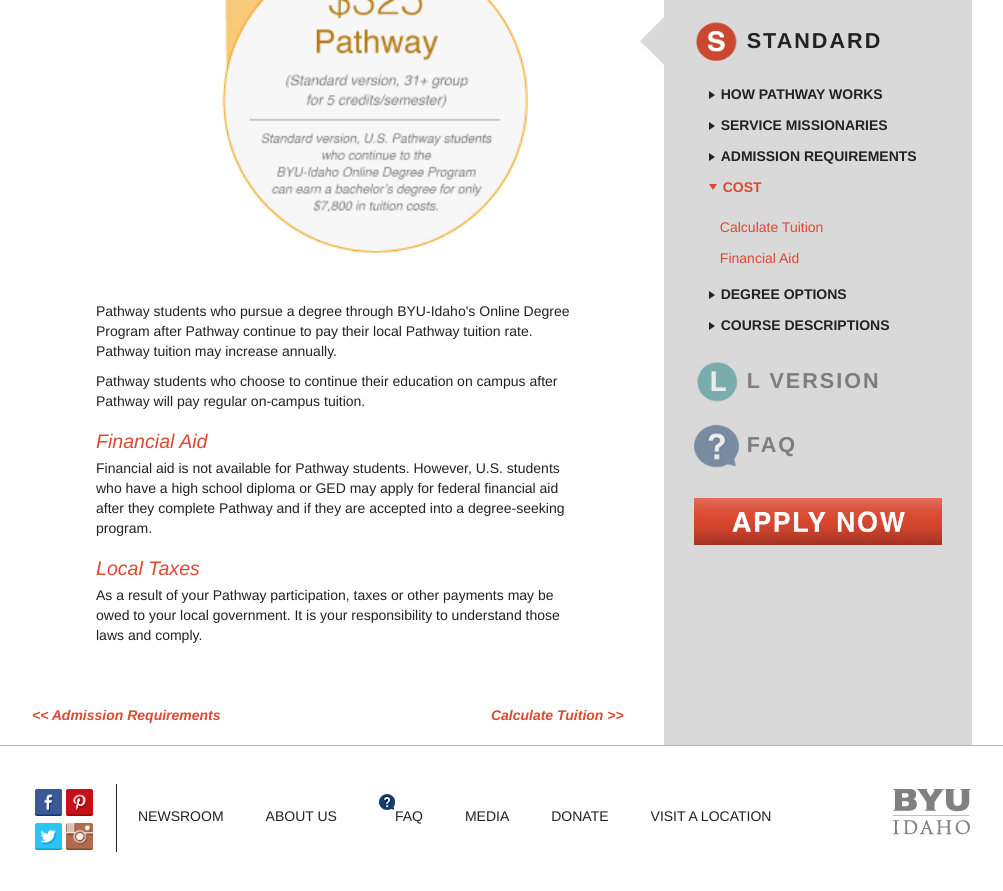
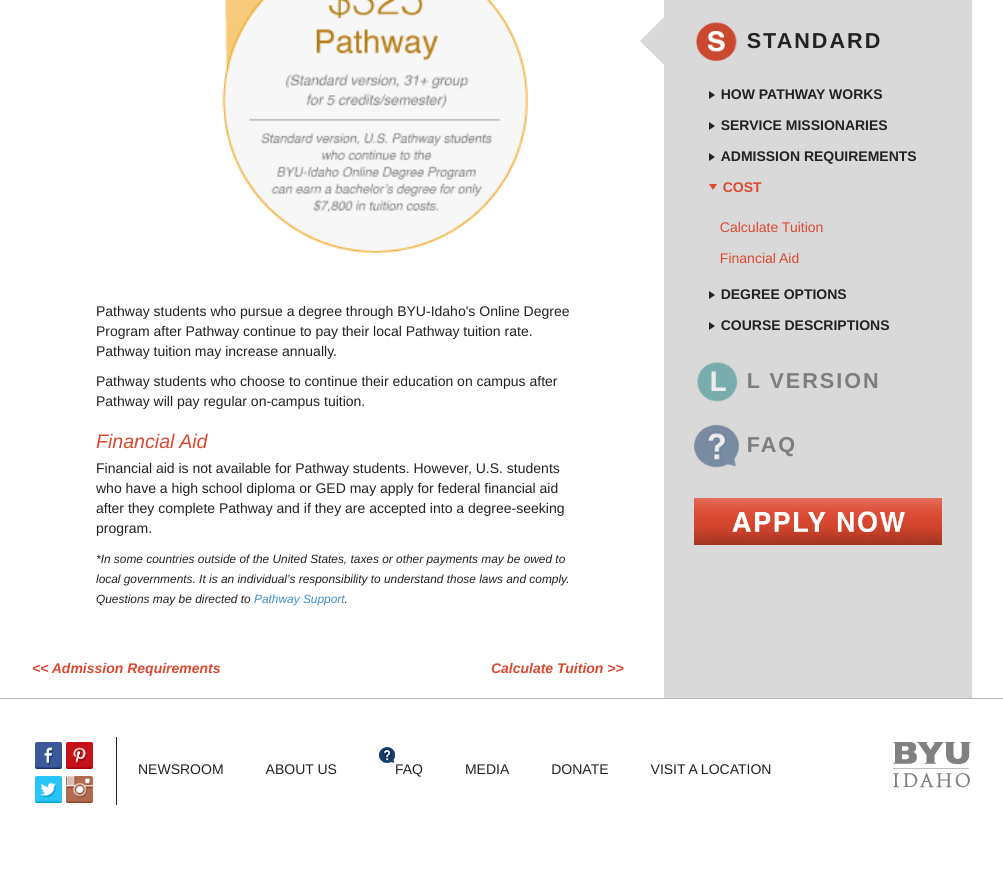
Before and after one commit to gordoman/pathway.lds.org-jekyll, a Jekyll site: the page built from jekyll-source/pages/what_is_pathway/s_version/cost.html, in a window 1280 px wide and 900 px high, scrolled down 1131 px. Shown: the top 891 px of the window, without its empty margins (138-1141 px from the left). Built offline with Jekyll 4.4.1, drawn with Linux system fonts in a browser that asks for light colours; nearby versions of some CDN libraries; after the commit the page ends 1984 px from its top, so only the background shows below that; some of the changed text lies outside the part shown.

Commit message:
revised tax disclaimer

```diff
--- a/jekyll-source/pages/what_is_pathway/l_version/cost.html
+++ b/jekyll-source/pages/what_is_pathway/l_version/cost.html
@@ -22,7 +22,7 @@
 					<h2 id="Cost" class="subheading">Cost</h2>
 				</div>
 				<div class="main-content">
-					<p>Pathway’s low tuition rate brings a college education within financial reach of many who thought they could not afford college.</p>
+					<p>Pathway’s low tuition rate brings a college education within financial reach of many who thought they could not afford college*.</p>
 					<br>
 					<a href="{{site.baseurl}}pages/what_is_pathway/l_version/cost_calc_tuition.html"><img src="{{site.baseurl}}img/cost/button_tuition_blue.png" alt="Click here to calculate tuition" class="img-responsive" width="100%"></a>
 					<br>
@@ -35,8 +35,7 @@
 					<p>Pathway students who choose to continue their education on campus after Pathway will pay regular on-campus tuition.</p>
 					<h3 id="FinancialAid" class="p-heading turquoise">Financial Aid</h3>
 					<p>Financial aid is not available for Pathway students. However, U.S. students who have a high school diploma or GED may apply for federal financial aid after they complete Pathway and if they are accepted into a degree-seeking program.</p>
-					<h3 id="LocalTax" class="p-heading turquoise">Local Taxes</h3>
-					<p>As a result of your Pathway participation, taxes or other payments may be owed to your local government. It is your responsibility to understand those laws and comply.</p>
+					<small><em>*In some countries outside of the United States, taxes or other payments may be owed to local governments. It is an individual’s responsibility to understand those laws and comply. Questions may be directed to <a href="{{site.baseurl}}pages/advising-and-support.html">Pathway Support</a>.</em></small>
 				</div>
 			</div>
 			<a href="{{site.baseurl}}pages/what_is_pathway/l_version/admission.html" class="previous turquoise"><< Admission Requirements</a>
--- a/jekyll-source/pages/what_is_pathway/s_version/cost.html
+++ b/jekyll-source/pages/what_is_pathway/s_version/cost.html
@@ -23,7 +23,7 @@
 					<h2 id="Cost" class="subheading">Cost</h2>
 				</div>
 				<div class="main-content">
-					<p>Pathway’s low tuition rate brings a college education within financial reach of many who thought they could not afford college.</p>
+					<p>Pathway’s low tuition rate brings a college education within financial reach of many who thought they could not afford college*.</p>
 					<br>
 					<a href="cost_calc_tuition.html"><img src="{{site.baseurl}}img/cost/button_tuition.png" alt="Click here to calculate tuition" class="img-responsive" width="100%"></a>
 					<br>
@@ -35,8 +35,7 @@
 					<p>Pathway students who choose to continue their education on campus after Pathway will pay regular on-campus tuition.</p>
 					<h3 id="FinancialAid" class="p-heading red">Financial Aid</h3>
 					<p>Financial aid is not available for Pathway students. However, U.S. students who have a high school diploma or GED may apply for federal financial aid after they complete Pathway and if they are accepted into a degree-seeking program.</p>
-					<h3 id="LocalTax" class="p-heading red">Local Taxes</h3>
-					<p>As a result of your Pathway participation, taxes or other payments may be owed to your local government. It is your responsibility to understand those laws and comply.</p>
+					<small><em>*In some countries outside of the United States, taxes or other payments may be owed to local governments. It is an individual’s responsibility to understand those laws and comply. Questions may be directed to <a href="{{site.baseurl}}pages/advising-and-support.html">Pathway Support</a>.</em></small>
 				</div>
 			</div>
 			<a href="{{site.baseurl}}pages/what_is_pathway/l_version/admission.html" class="previous red"><< Admission Requirements</a>
```
